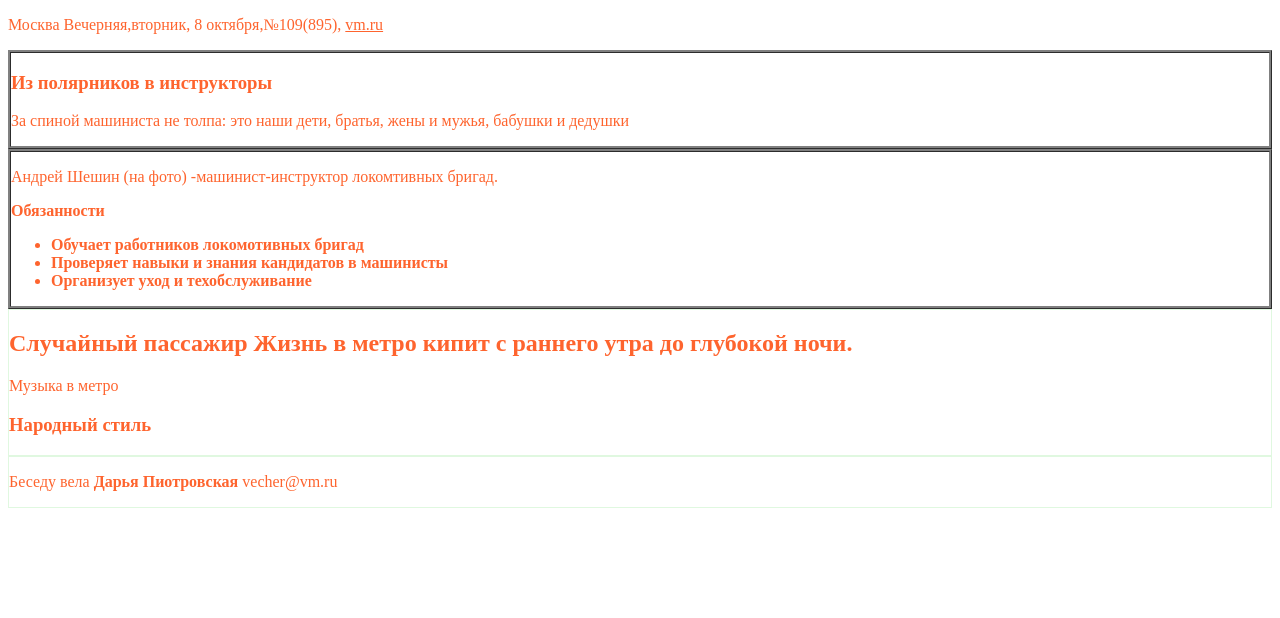
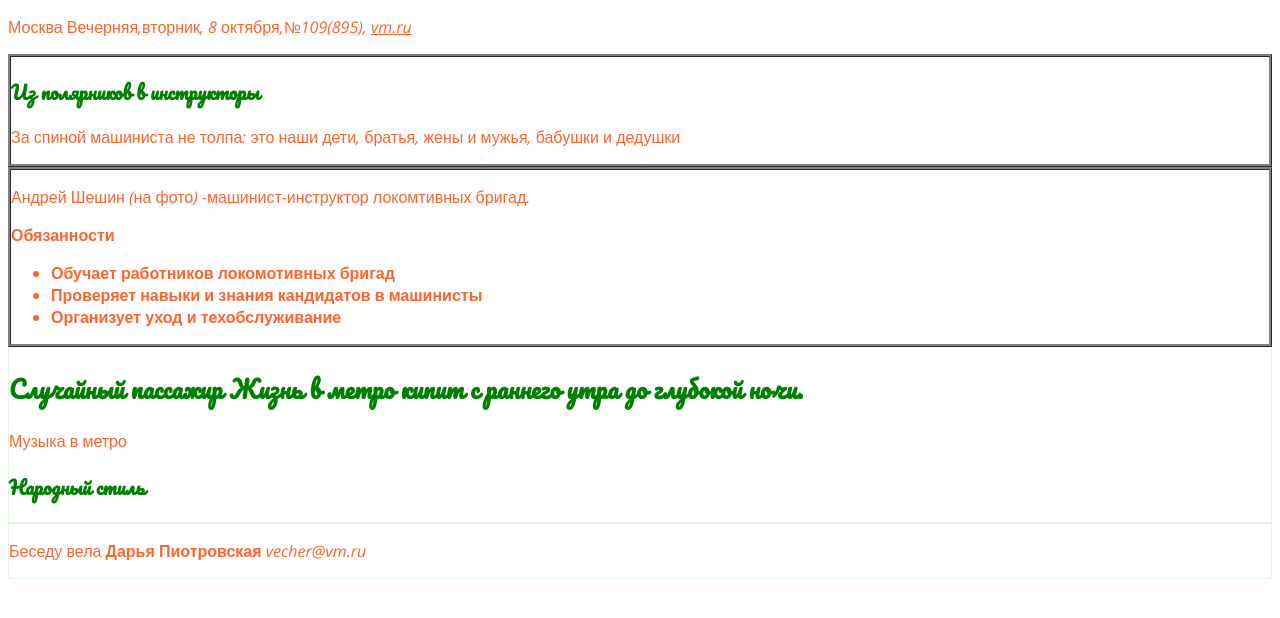
Before and after one commit to WebHeroSchool/verstka, a plain HTML site: page index.html in a window 1280 px wide. Drawn offline with nearby package versions, Linux system fonts and the light colour scheme.

Commit message:
google fonts

```diff
--- a/index.html
+++ b/index.html
@@ -3,6 +3,8 @@
   <head>
     <meta charset="UTF-8">
     <title> верстка газеты </title>
+    <link href="https://fonts.googleapis.com/css2?family=Pacifico&display=swap" rel="stylesheet">
+    <link href="https://fonts.googleapis.com/css2?family=Open+Sans:ital@1&family=Pacifico&display=swap" rel="stylesheet">
     <link rel="stylesheet" href="./style.css">
   </head>
 <body>
--- a/style.css
+++ b/style.css
@@ -1,6 +1,10 @@
-p, a, h1, ul, h2, h3 {
+h1, h2, h3 {
+  font-family: 'Pacifico', cursive;
+  color: green;
+}
+a, ul, p {
   color: #FE642E;
-  font-family: "Times New Roman";
+  font-family: 'Open Sans', sans-serif;
 }
 article {
   border: medium ridge grey;
```
